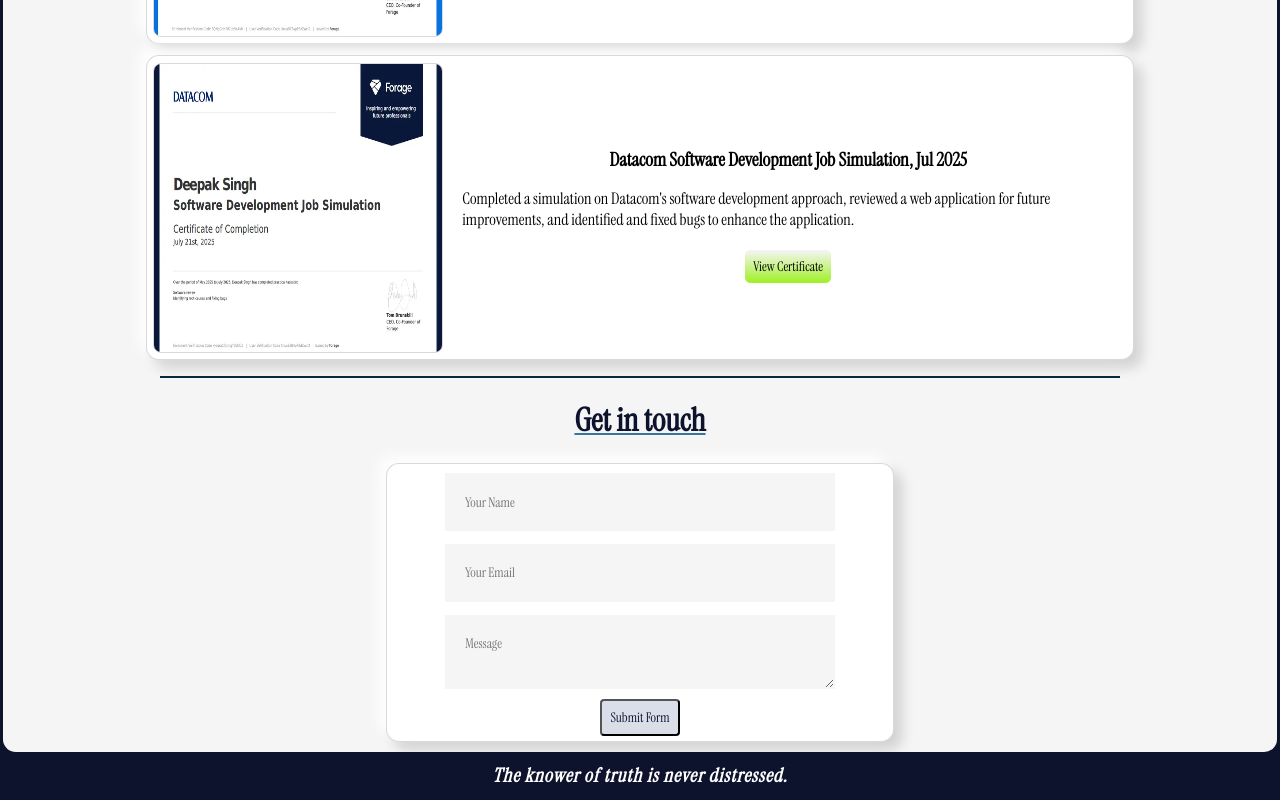
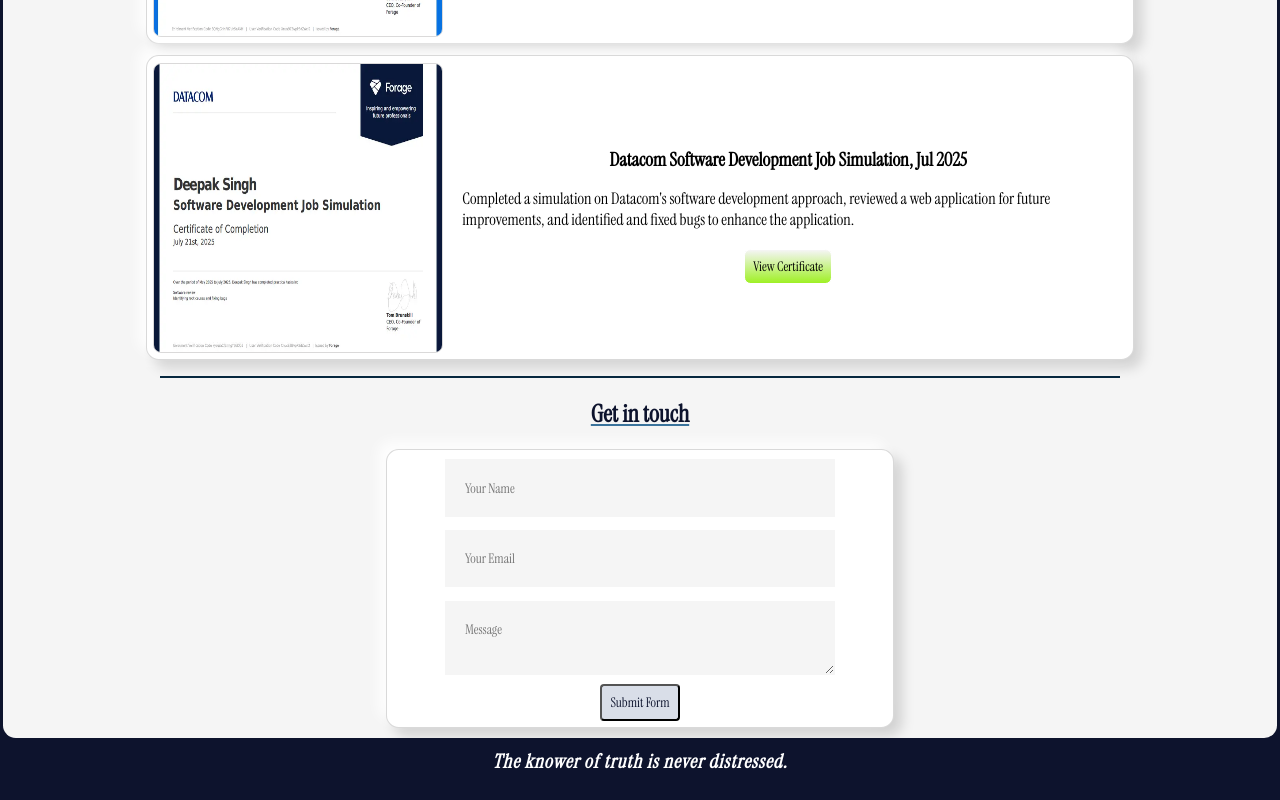
Before and after one commit to DeepakSingh9999/Portfolio, a React (Vite) app: page / in a window 1280 px wide. Shown: the part 5014-5814 px from the top of the page. Built offline with nearby package versions, Linux system fonts and the light colour scheme; no server answers.

Commit message:
Update contactForm.jsx

```diff
--- a/src/assets/components/contactForm.jsx
+++ b/src/assets/components/contactForm.jsx
@@ -52,16 +52,16 @@ export default function ContactForm() {
 
 
   return (
-    <>
+    <section aria-labelledby="contact">
       <div className="section-heading">
-        <h1 id="contact">Get in touch</h1>
+        <h2 id="contact">Get in touch</h2>
       </div>
       <div className="contact-container center">
         <form onSubmit={onSubmit} className="contact-form" aria-labelledby="contact">
           <input type="text" name="name" required className="contact-name" placeholder="Your Name" aria-label="Your Name" autoComplete="name"/>
           <input type="email" name="email" required className="contact-email" placeholder="Your Email" aria-label="Your Email" autoComplete="email"/>
           <textarea name="message" required className="contact-message" placeholder="Message" aria-label="Message"></textarea>
-          <button aria-label="Submit contact form">Submit Form</button>
+          <button aria-label="Submit contact form" type="submit">Submit Form</button>
           {/*<span>{result}</span>*/}
         </form>
 
@@ -71,6 +71,6 @@ export default function ContactForm() {
       <div className="section-splitter" role="separator" aria-hidden="true"></div>
 
     </div>
-    </>
+    </section>
   );
 }
```
